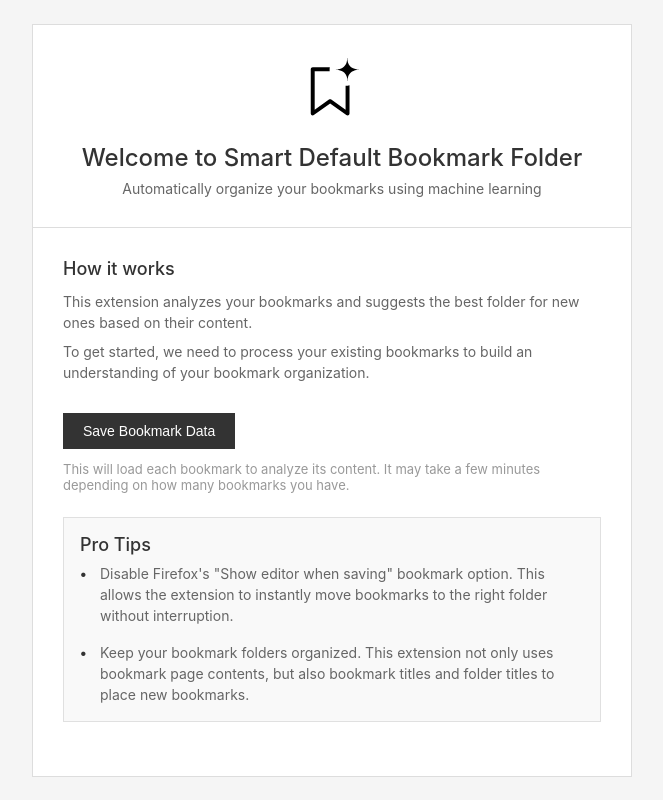
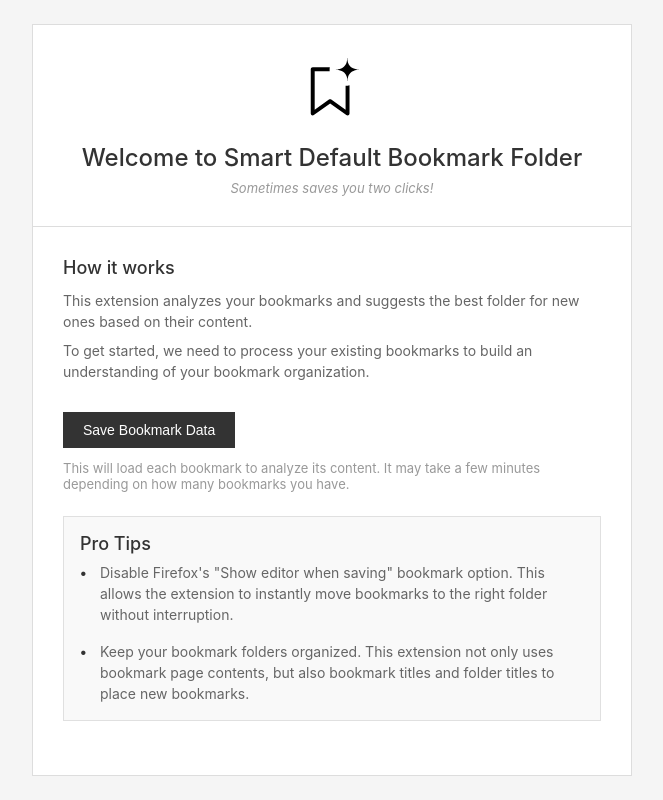
Before and after one commit to camille-vanhoffelen/smart-default-bookmark-folder, a website built with webpack: page src/onboarding.html in a window 1280 px wide. Shown: the whole page, without its empty margins (308-971 px from the left). Built offline with nearby package versions, Linux system fonts and the light colour scheme.

Commit message:
feat: replaced motto

```diff
--- a/src/onboarding.css
+++ b/src/onboarding.css
@@ -43,6 +43,13 @@
 .subtitle {
   font-size: 14px;
   color: #666;
+}
+
+.motto {
+  font-size: 13px;
+  color: #999;
+  font-style: italic;
+  margin-top: 8px;
 }
 
 .content {
--- a/src/onboarding.html
+++ b/src/onboarding.html
@@ -11,7 +11,7 @@
     <div class="header">
       <img src="../icons/logo.svg" alt="Extension Logo" class="logo">
       <h1>Welcome to Smart Default Bookmark Folder</h1>
-      <p class="subtitle">Automatically organize your bookmarks using machine learning</p>
+      <p class="motto">Sometimes saves you two clicks!</p>
     </div>
 
     <div class="content">
```
